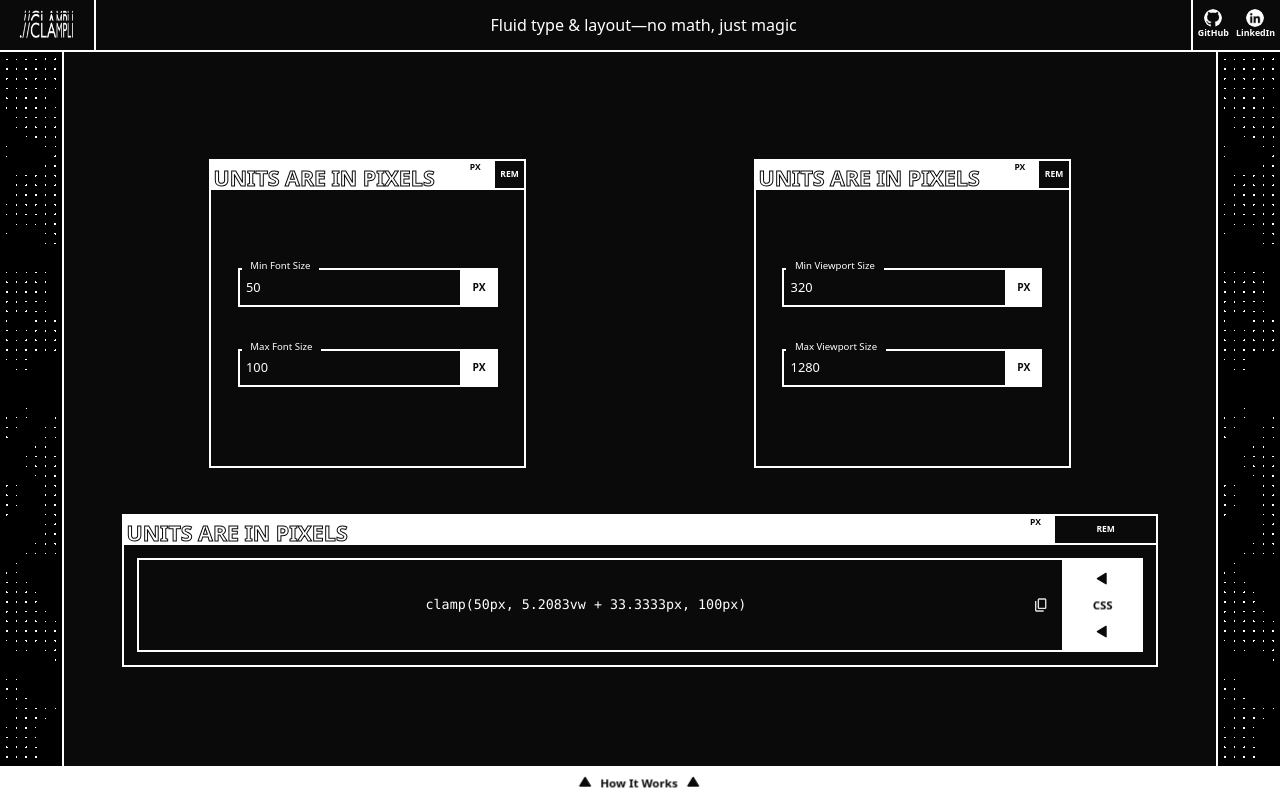
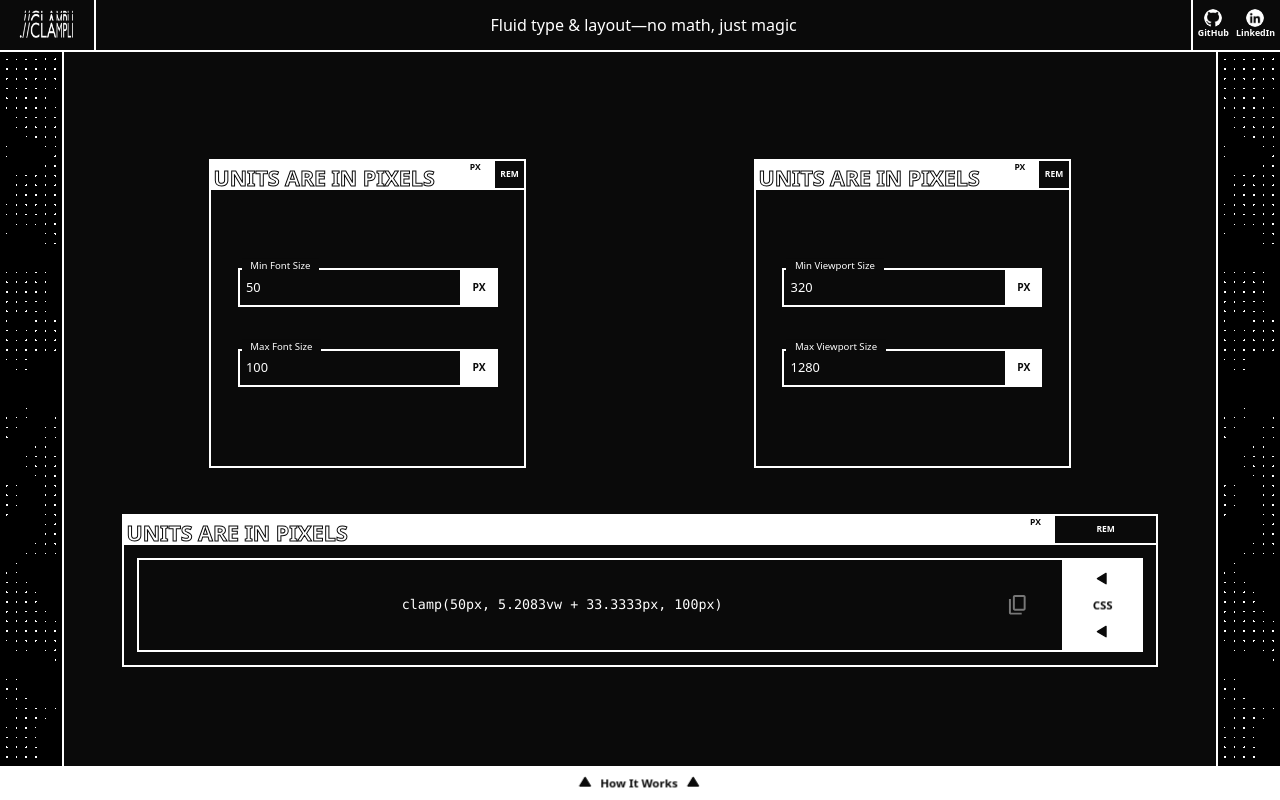
Before and after one commit to auilk/clampli, a React (Vite) app: page / in a window 1280 px wide. Shown: the top 800 px of the page. Built offline with nearby package versions, Linux system fonts and the light colour scheme.

Commit message:
Add ClipBoard component to copy text to clipboard

```diff
--- a/src/components/ClampResult.jsx
+++ b/src/components/ClampResult.jsx
@@ -1,6 +1,7 @@
 import useResultStore from "../store/result-store";
 import useSelectorStore from "../store/selector-store";
 import useToggleStore from "../store/toggle-store";
+import ClipBoard from "./ClipBoard";
 import Toggle from "./Toggle";
 import UnitSelector from "./UnitSelector";
 
@@ -19,9 +20,6 @@ function ClampResult({fontSize = "1rem", borderWidth = "2px"})
 
     const resultUnit = useSelectorStore((state) => (state.resultUnit));
     const setResultUnit = useSelectorStore((state) => (state.setResultUnit));
-
-    const minElement = useResultStore((state) => state.minElement);
-    const maxElement = useResultStore((state) => state.maxElement);
 
     const clampResult = useResultStore((state) => state.clampResult);
 
@@ -57,18 +55,7 @@ function ClampResult({fontSize = "1rem", borderWidth = "2px"})
                         {clampResult}
                     </code>
 
-                    <svg
-                        className="cursor-pointer"
-                        width="clamp(10px, 7.982px + 0.631vw, 24px)"
-                        height="clamp(10px, 7.982px + 0.631vw, 24px)"
-                        viewBox="0 -960 960 960"
-                        fill="#e3e3e3"
-                        xmlns="http://www.w3.org/2000/svg"
-                    >
-                        <path
-                            d="M360-240q-33 0-56.5-23.5T280-320v-480q0-33 23.5-56.5T360-880h360q33 0 56.5 23.5T800-800v480q0 33-23.5 56.5T720-240H360Zm0-80h360v-480H360v480ZM200-80q-33 0-56.5-23.5T120-160v-560h80v560h440v80H200Zm160-240v-480 480Z"
-                        />
-                    </svg>
+                    <ClipBoard textToCopy={clampResult}></ClipBoard>
                 </div>
 
                 <Toggle
--- /dev/null
+++ b/src/components/ClipBoard.jsx
@@ -0,0 +1,43 @@
+/**
+ * A React component that renders a button which, when clicked,
+ * copies the provided text to the user's clipboard.
+ *
+ * @component
+ * @param {Object} props - The component props.
+ * @param {string} props.textToCopy - The text that will be copied to the clipboard.
+ * @returns {JSX.Element} The rendered button element.
+ */
+function ClipBoard({textToCopy})
+{
+    const HandleCopy = async () =>
+    {
+        try
+        {
+            await navigator.clipboard.writeText(textToCopy);
+        }
+        catch (err)
+        {
+            console.error("Failed to copy: ", err);
+        }
+    };
+
+    return(
+        <button
+            className="p-5 opacity-50 hover:opacity-100 cursor-pointer h-full transition-opacity"
+            onClick={HandleCopy}>
+            <svg
+                width="clamp(15px, 0.8929vw + 12.1429px, 35px)"
+                height="clamp(15px, 0.8929vw + 12.1429px, 35px)"
+                viewBox="0 -960 960 960"
+                fill="#e3e3e3"
+                xmlns="http://www.w3.org/2000/svg"
+            >
+                <path
+                    d="M360-240q-33 0-56.5-23.5T280-320v-480q0-33 23.5-56.5T360-880h360q33 0 56.5 23.5T800-800v480q0 33-23.5 56.5T720-240H360Zm0-80h360v-480H360v480ZM200-80q-33 0-56.5-23.5T120-160v-560h80v560h440v80H200Zm160-240v-480 480Z"
+                />
+            </svg>
+        </button>
+    );
+}
+
+export default ClipBoard;
```
